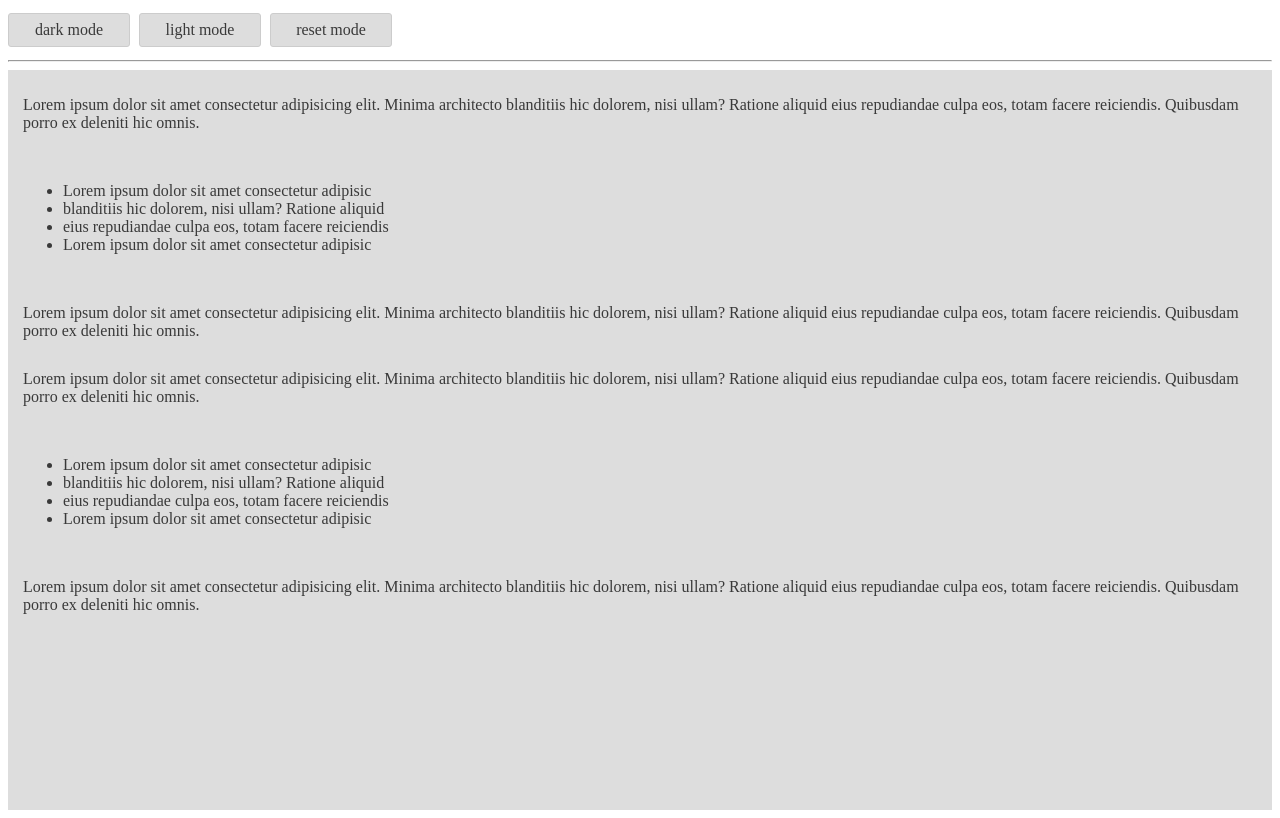
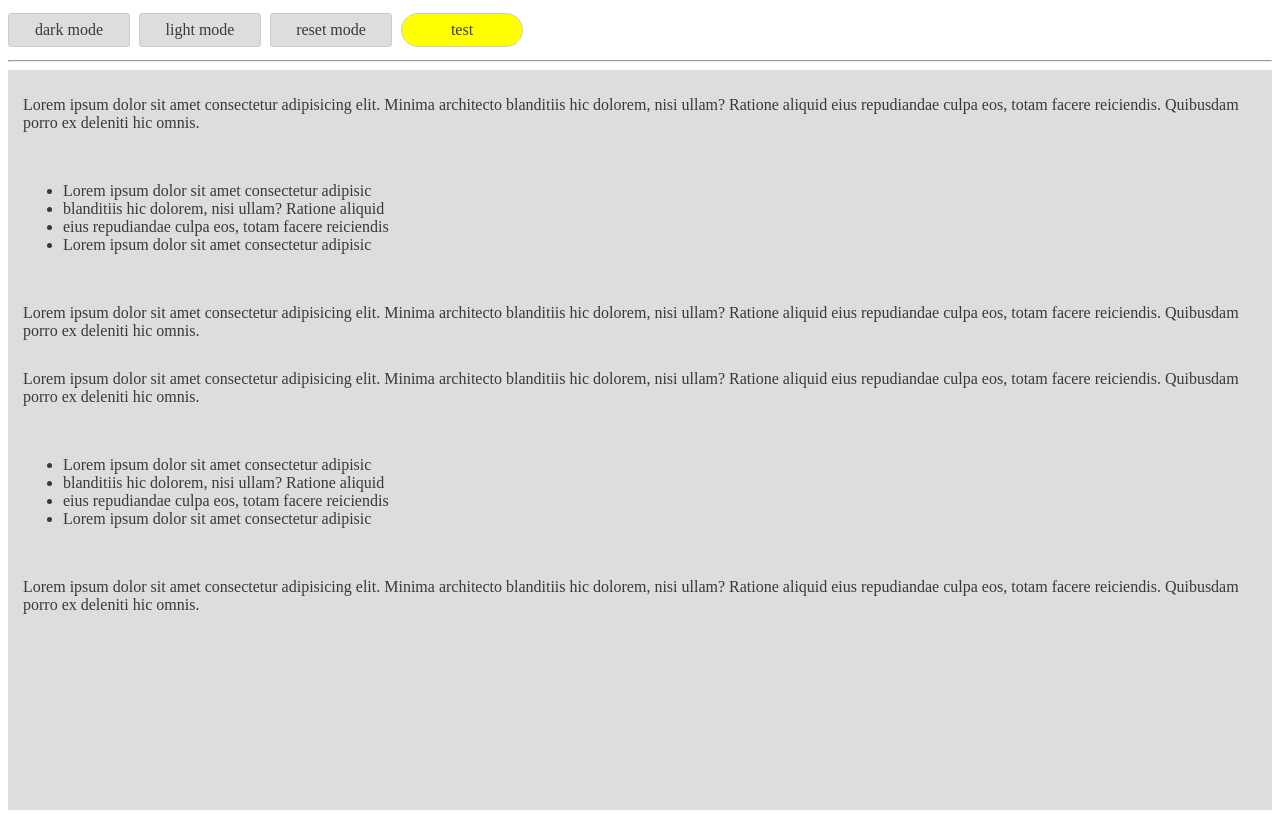
Before and after one commit to ShiningChang/mode, a plain HTML site: page index.html in a window 1280 px wide. Drawn offline with Linux system fonts and the light colour scheme.

Commit message:
第三次提交

```diff
--- a/index.html
+++ b/index.html
@@ -55,6 +55,15 @@
         --text-color: #393939;
         --bg-color: #ddd;
       }
+
+      a:nth-child(4) {
+        background-color: yellow;
+        border-radius: 25px;
+
+        &:hover {
+          background-color: red;
+        }
+      }
     </style>
   </head>
   <body>
@@ -64,6 +73,7 @@
           <a href="#dark">dark mode</a>
           <a href="#light">light mode</a>
           <a href="#">reset mode</a>
+          <a href=""> test</a>
         </nav>
         <hr />
         <main>
```
